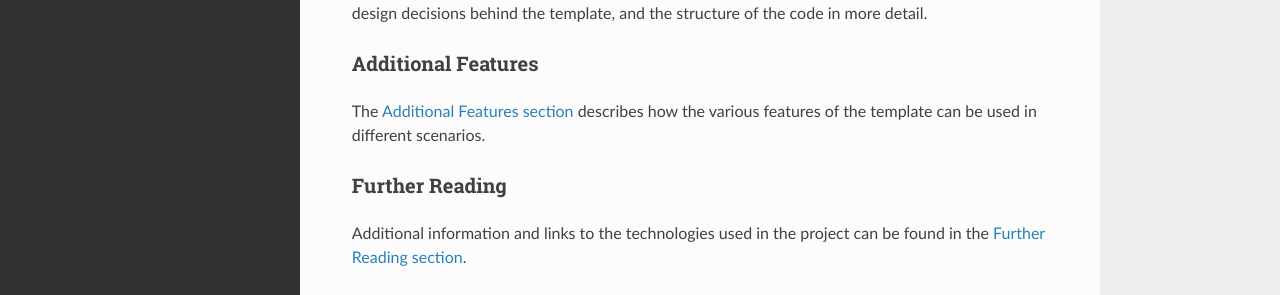
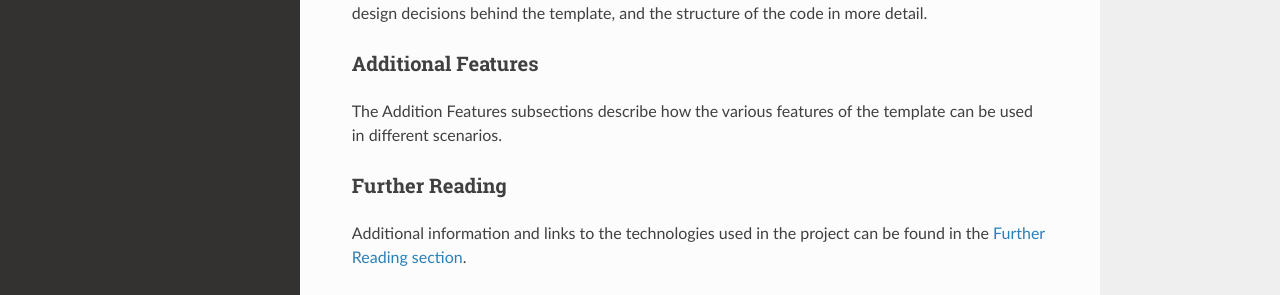
Before and after one commit to mark-curran/data-science-project-template, an MkDocs documentation site: the page built from docs/docs/index.md, in a window 1280 px wide and 1275 px high. Shown: the part 754-1049 px from the top of the window. Built offline with MkDocs 1.6.1, drawn with Linux system fonts in a browser that asks for light colours; nearby versions of some CDN libraries.

Commit message:
Fix index page.

```diff
--- a/docs/docs/index.md
+++ b/docs/docs/index.md
@@ -23,7 +23,7 @@
 
 ### Additional Features
 
-The [Additional Features section](additional_features/reference.md) describes how the various features of the template can be used in different scenarios.
+The Addition Features subsections describe how the various features of the template can be used in different scenarios.
 
 ### Further Reading
 
```
